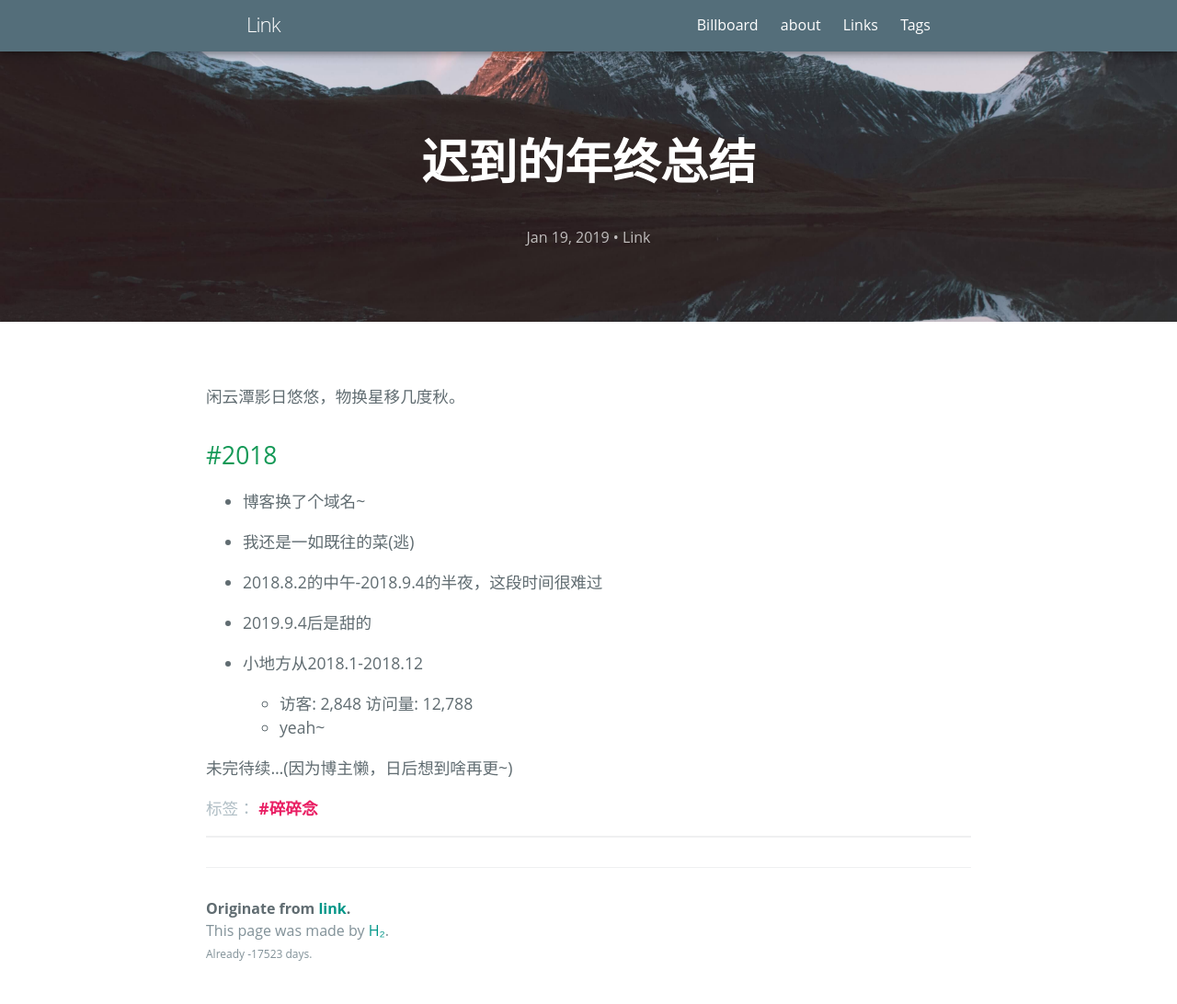
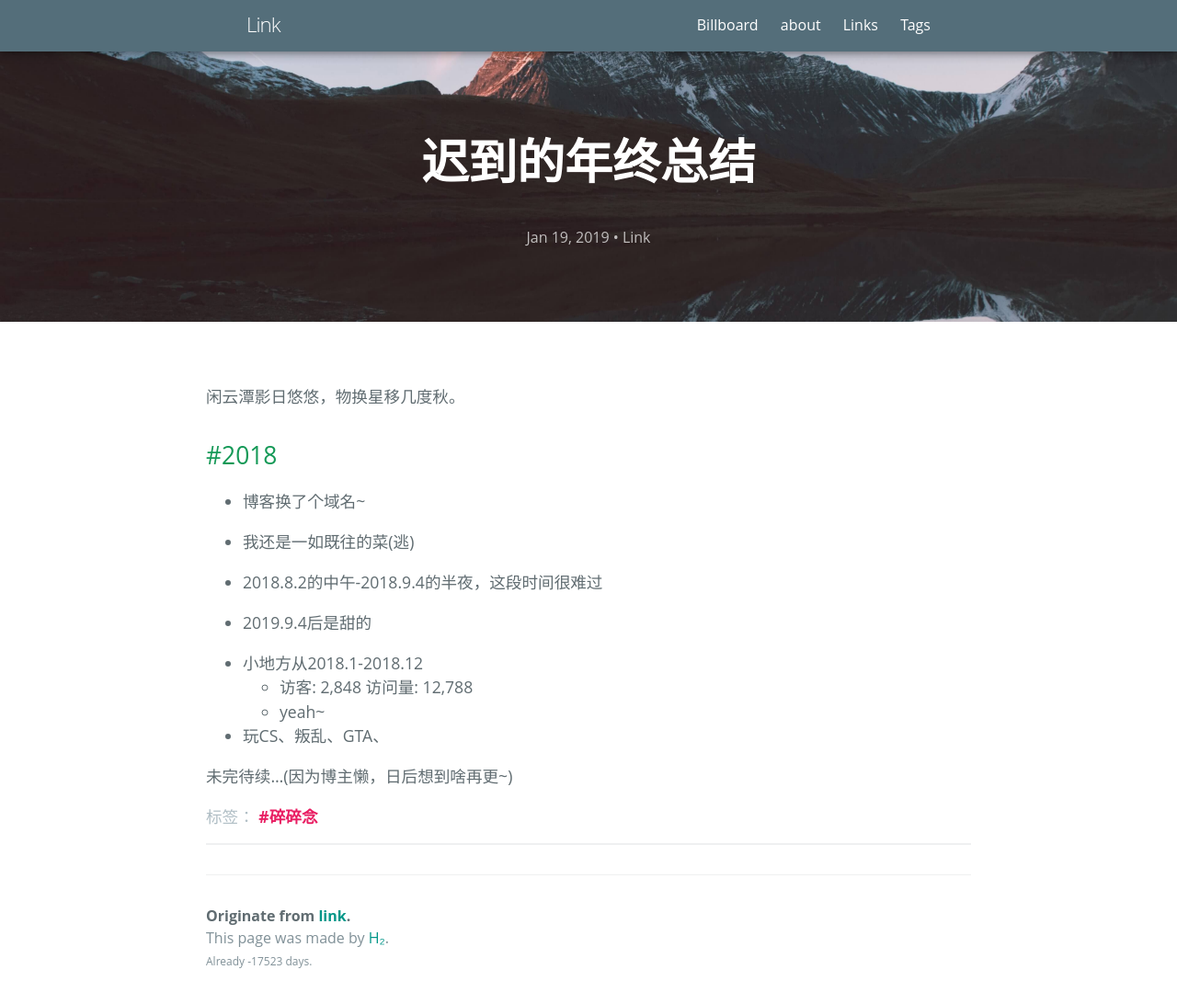
Before and after one commit to link9596/qwq, a Jekyll site: the page built from _posts/2019-1-19-9102.md, in a window 1280 px wide and 1104 px high. Shown: the top 1092 px of the window at 92% size. Built offline with Jekyll 4.4.1, drawn with Linux system fonts in a browser that asks for light colours; some web fonts are replaced; comment, search, counter and statistics services are not loaded.

Commit message:
2018总结

```diff
--- a/_posts/2019-1-19-9102.md
+++ b/_posts/2019-1-19-9102.md
@@ -20,4 +20,6 @@ tags: 碎碎念
   - 访客: 2,848 访问量: 12,788
   - yeah~
 
+- 玩CS、叛乱、GTA、
+
 未完待续...(因为博主懒，日后想到啥再更~)
```
